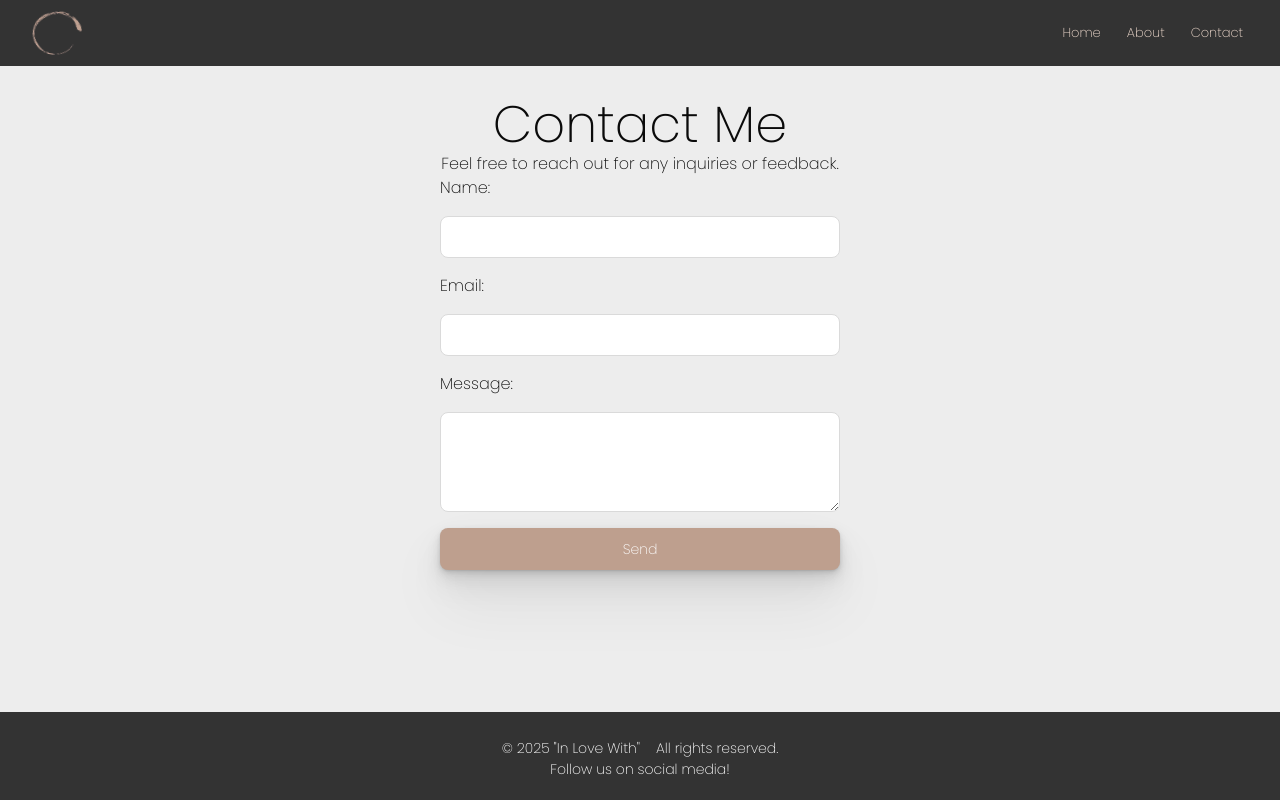
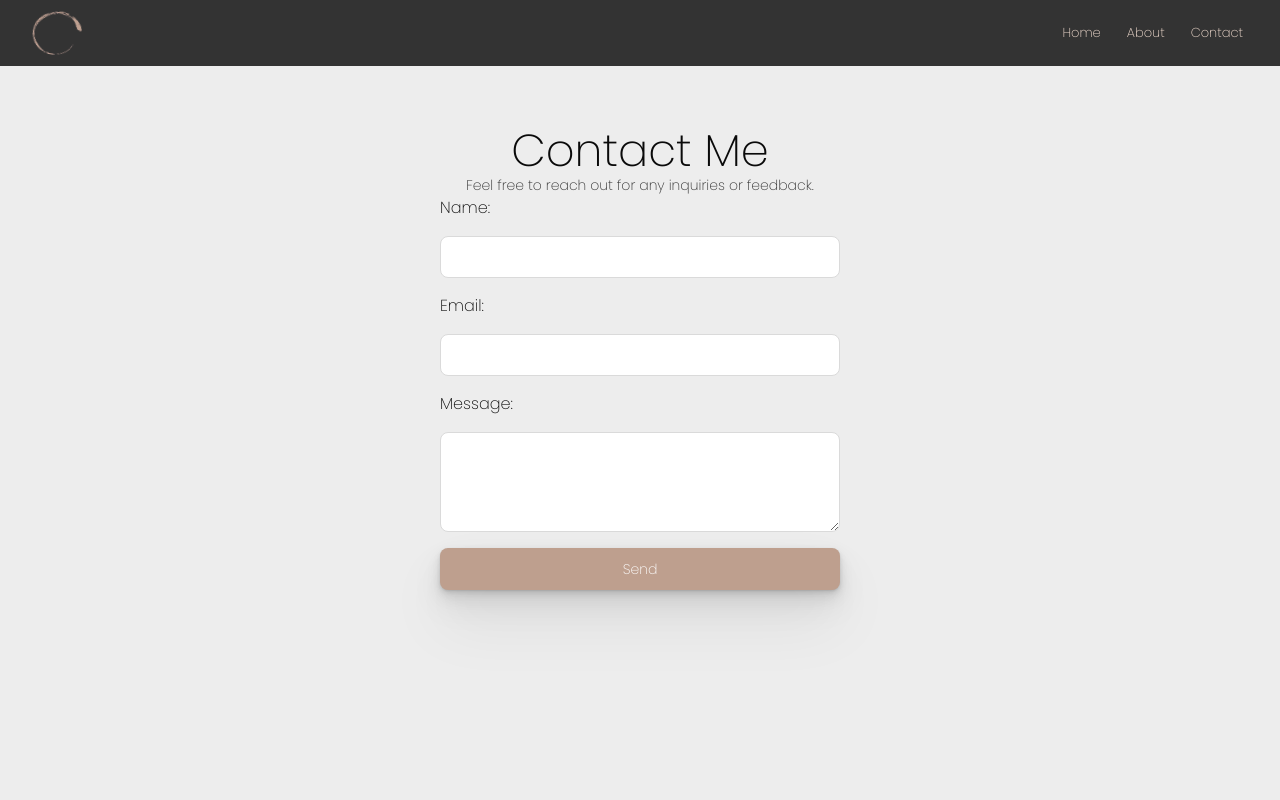
Before and after one commit to Marconion/in-love-with-next-js, a Next.js app: page /contact in a window 1280 px wide. Shown: the top 800 px of the page. Built offline with nearby package versions, Linux system fonts and the light colour scheme.

Commit message:
Refactor About and Contact pages: enhance styles, adjust layout, and implement contact form

```diff
--- a/src/app/about/page.css
+++ b/src/app/about/page.css
@@ -3,11 +3,12 @@
   flex-direction: column;
   align-items: center;
   height: 100vh;
-  padding-top: 30px;
+  /* padding-top: 30px; */
   gap: 1.5rem;
 }
 
 h1 {
+  font-size: 2.8em;
   padding-top: 30px;
 }
 
@@ -18,3 +19,26 @@ p {
   margin: 0;
   text-align: center;
 }
+
+.contact-form {
+  display: flex;
+  flex-direction: column;
+  gap: 1rem;
+  width: 100%;
+  max-width: 400px;
+}
+
+form input {
+  padding: 0.5em;
+  border-radius: 8px;
+  border: 1px solid #dadada;
+}
+
+form textarea {
+  padding: 0.5em;
+  border-radius: 8px;
+  border: 1px solid #dadada;
+  max-lines: 5;
+  resize: vertical;
+  min-height: 100px;
+}
--- a/src/app/components/Footer.css
+++ b/src/app/components/Footer.css
@@ -1,8 +1,8 @@
 .footer {
-  position: fixed;
+  /* position: relative; */
   width: 100%;
-  bottom: 0;
-  left: 0;
+  /* bottom: 0; */
+  /* left: 0; */
   background-color: #333;
   color: white;
   text-align: center;
--- a/src/app/contact/page.js
+++ b/src/app/contact/page.js
@@ -1,5 +1,5 @@
 import React from "react";
-import "./page.css";
+import "../about/page.css";
 import { CustomButton } from "../components/CustomButton";
 import { Footer } from "../components/Footer";
 
@@ -9,6 +9,7 @@ const Page = () => {
   //   }
 
   return (
+    <>
       <div
         style={{
           display: "flex",
@@ -34,8 +35,9 @@ const Page = () => {
           {/* <button type="submit">Send</button> */}
           <CustomButton type={"submit"} label="Send" />
         </form>
+      </div>
       <Footer />
-    </div>
+    </>
   );
 };
 
--- a/src/app/globals.css
+++ b/src/app/globals.css
@@ -25,7 +25,7 @@ body {
 }
 
 h1 {
-  font-size: 3.2em;
+  font-size: 2.8em;
   line-height: 1.1;
 }
 
--- a/src/app/page.css
+++ b/src/app/page.css
@@ -24,10 +24,10 @@ body {
   font-weight: 200;
 }
 
-h1 {
+/* h1 {
   font-size: 3.2em;
   line-height: 1.1;
-}
+} */
 
 .nav {
   position: sticky;
--- a/src/app/page.js
+++ b/src/app/page.js
@@ -116,7 +116,7 @@ export default function Home() {
               desc={"Monthly 20$ // Yearly 150$"}
             />
             <StoreBadges />
-            <div style={{ marginTop: "130px" }}></div>
+            <div style={{ marginTop: "30px" }}></div>
           </div>
         </main>
         <Footer />
```
Lines whose indentation alone changed are shown as unchanged.
